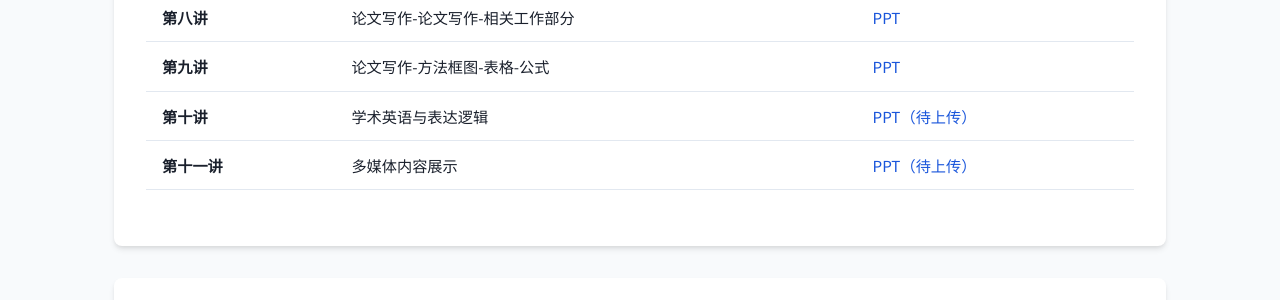
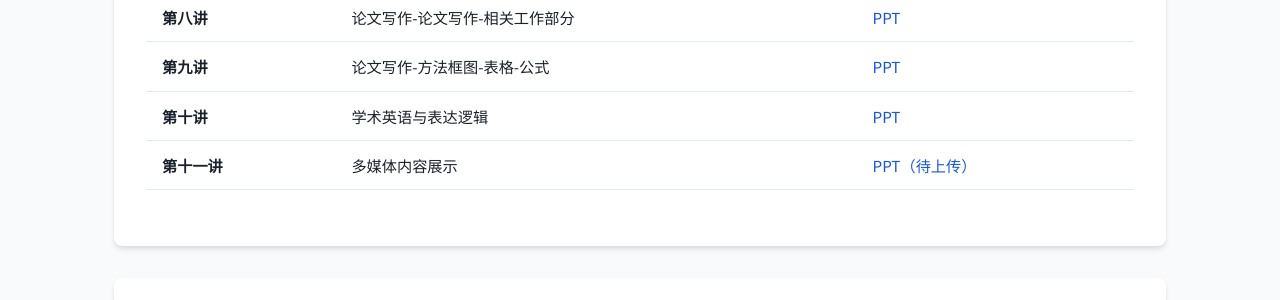
Before and after one commit to zhwinfo/zhwinfo.github.io, a Jekyll site: the page aw/index.html, which Jekyll copies as it is, in a window 1280 px wide and 900 px high, scrolled down 1115 px. Shown: the part 155-455 px from the top of the window. Built offline with Jekyll 4.4.1, drawn with Linux system fonts in a browser that asks for light colours.

Commit message:
fast update

```diff
--- a/aw/index.html
+++ b/aw/index.html
@@ -510,7 +510,7 @@
                         <tr>
                             <td><strong>第十讲</strong></td>
                             <td>学术英语与表达逻辑</td>
-                            <td><a href="javascript:void(0)" onclick="window.open(pptLink, '_blank')">PPT（待上传）</a></td>
+                            <td><a href="javascript:void(0)" onclick="window.open(pptLink, '_blank')">PPT</a></td>
                         </tr>
                         <tr>
                             <td><strong>第十一讲</strong></td>
```
